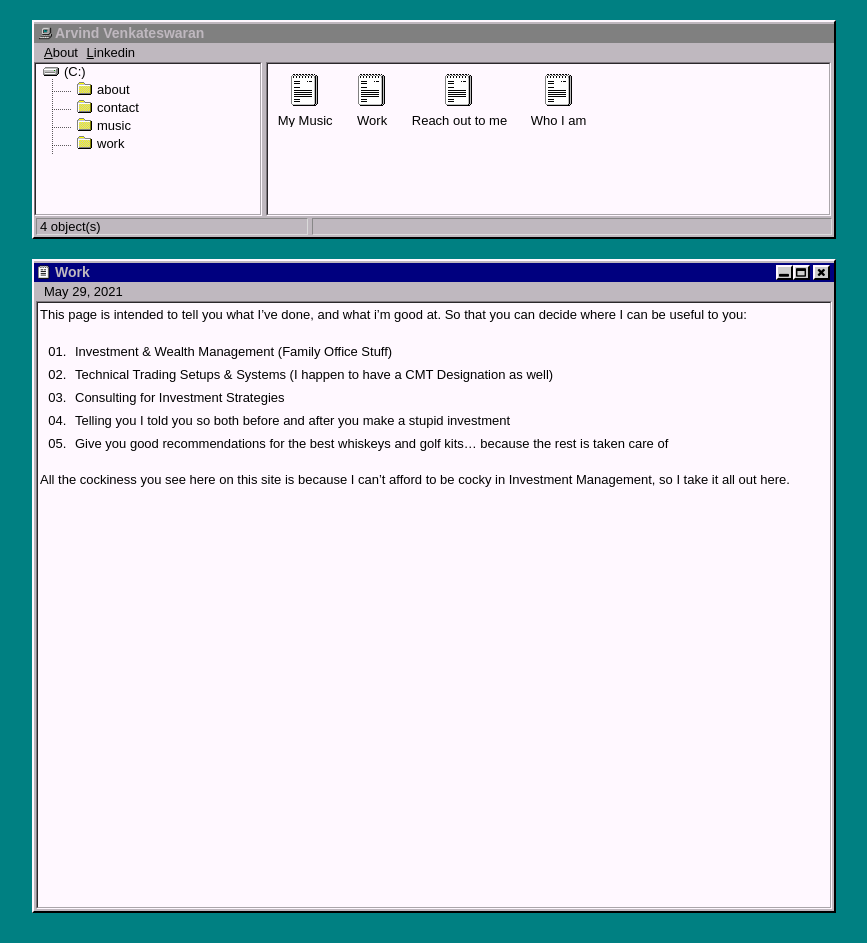
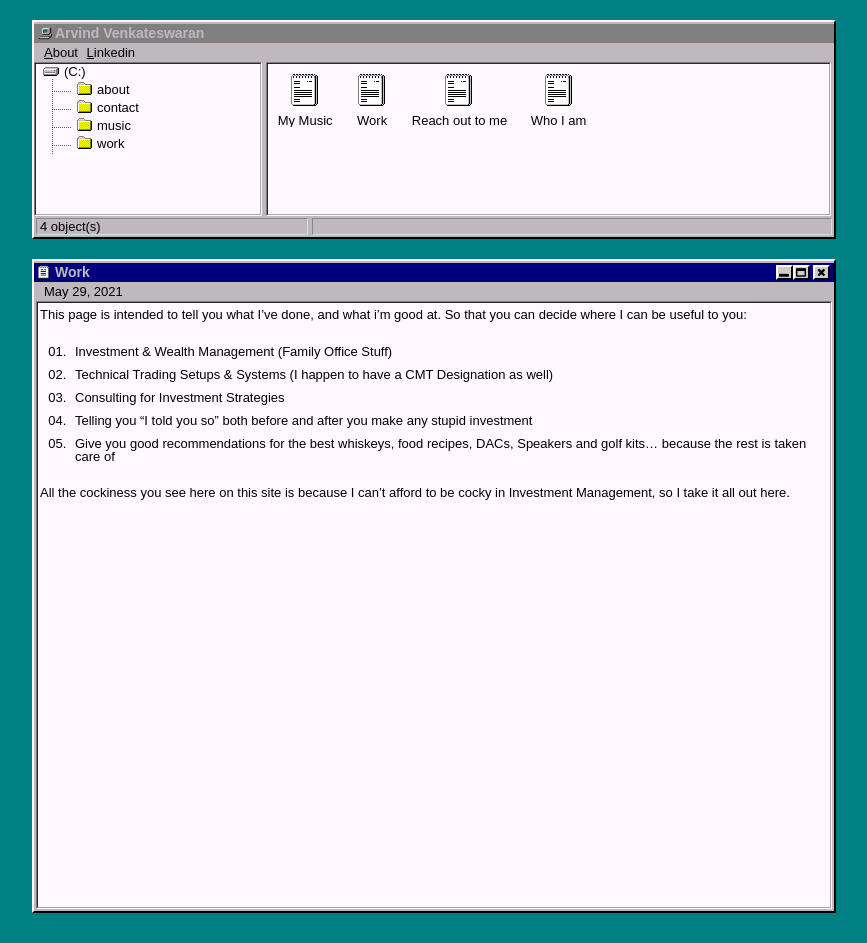
Before and after one commit to arvindvenkat/arvindvenkat.github.io, a Jekyll site: the page built from _posts/2021-05-29-music.md, in a window 1280 px wide. Shown: the whole page, without its empty margins (206-1073 px from the left). Built offline with Jekyll 4.4.1, drawn with Linux system fonts in a browser that asks for light colours.

Commit message:
Update 2021-05-29-music.md

```diff
--- a/_posts/2021-05-29-music.md
+++ b/_posts/2021-05-29-music.md
@@ -9,8 +9,8 @@ This page is intended to tell you what I've done, and what i'm good at. So that
 1. Investment & Wealth Management (Family Office Stuff)
 2. Technical Trading Setups & Systems (I happen to have a CMT Designation as well)
 3. Consulting for Investment Strategies
-4. Telling you I told you so both before and after you make a stupid investment
-5. Give you good recommendations for the best whiskeys and golf kits... because the rest is taken care of
+4. Telling you "I told you so" both before and after you make any stupid investment
+5. Give you good recommendations for the best whiskeys, food recipes, DACs, Speakers and golf kits... because the rest is taken care of
 
 
 All the cockiness you see here on this site is because I can't afford to be cocky in Investment Management, so I take it all out here.
```
